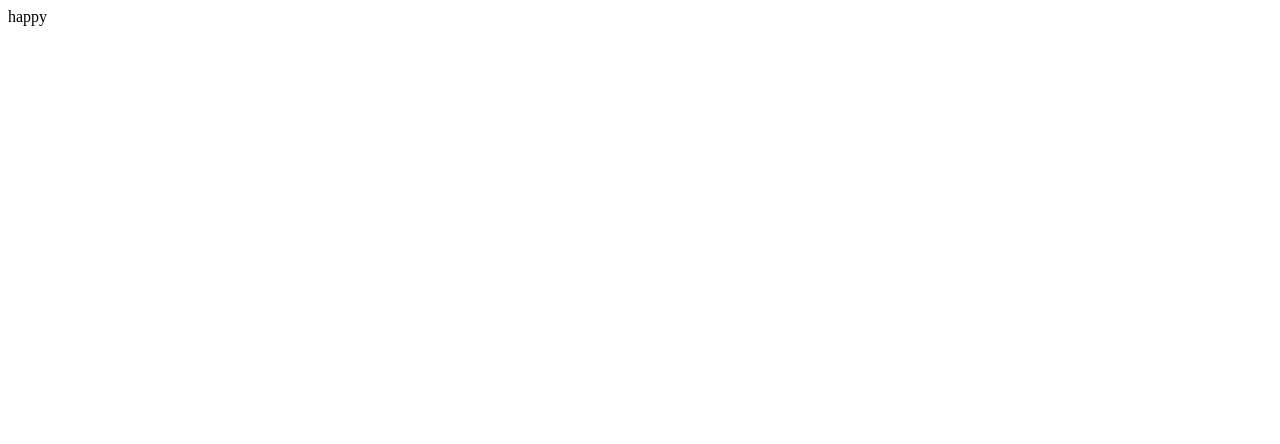
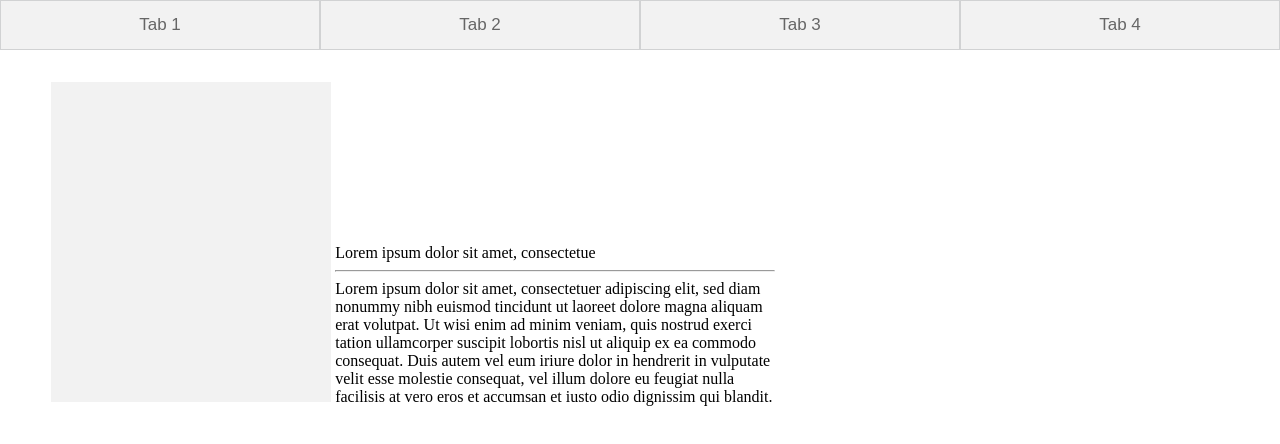
Before and after one commit to tmcjunkinmarquis/pattrn-party, a website: page index.html in a window 1280 px wide. Drawn offline with Linux system fonts and the light colour scheme; files that its build step writes are made by us from their sources.

Commit message:
Transfer files from problem repo

```diff
--- /dev/null
+++ b/AccordionTabs/reset.css
@@ -0,0 +1,88 @@
+html,
+body,
+div,
+span,
+applet,
+object,
+iframe,
+h1,
+h2,
+h3,
+h4,
+h5,
+h6,
+p,
+blockquote,
+pre,
+a,
+abbr,
+acronym,
+address,
+big,
+cite,
+code,
+del,
+dfn,
+em,
+img,
+ins,
+kbd,
+q,
+s,
+samp,
+small,
+strike,
+strong,
+sub,
+sup,
+tt,
+var,
+b,
+u,
+i,
+center,
+dl,
+dt,
+dd,
+ol,
+ul,
+li,
+fieldset,
+form,
+label,
+legend,
+table,
+caption,
+tbody,
+tfoot,
+thead,
+tr,
+th,
+td,
+article,
+aside,
+canvas,
+details,
+embed,
+figure,
+figcaption,
+footer,
+header,
+hgroup,
+menu,
+nav,
+output,
+ruby,
+section,
+summary,
+time,
+mark,
+audio,
+video {
+  margin: 0;
+  padding: 0;
+  border: 0;
+  font-size: 100%;
+  font: inherit;
+  vertical-align: baseline;
+}
--- /dev/null
+++ b/AccordionTabs/styles.css
@@ -0,0 +1,34 @@
+body,
+html {
+  height: 100%;
+  margin: 0;
+}
+
+.tablink {
+  background-color: #F2F2F2;
+  color: #666666;
+  float: left;
+  border: 1px solid #D1D2D3;
+  outline: none;
+  padding: 14px 16px;
+  font-size: 17px;
+  width: 25%;
+}
+
+.tabcontent {
+  display: inline-block;
+}
+
+.img-placeholder {
+  display: inline-block;
+  margin-top: 4vh;
+  margin-left: 4vw;
+  width: 35vh;
+  height: 40vh;
+  background-color: #F2F2F2;
+}
+
+.title-and-description {
+  display: inline-block;
+  width: 55vh;
+}
--- a/index.html
+++ b/index.html
@@ -1,12 +1,39 @@
 <!DOCTYPE html>
 <html lang="en">
+
 <head>
   <meta charset="UTF-8">
   <meta name="viewport" content="width=device-width, initial-scale=1.0">
   <meta http-equiv="X-UA-Compatible" content="ie=edge">
-  <title>Document</title>
+  <title>Accordion tabs</title>
+  <link href="reset.css" type="text/css" rel="stylesheet">
+  <link href="styles.css" type="text/css" rel="stylesheet">
+  <link href="https://fonts.googleapis.com/css?family=Open+Sans:300,600" rel="stylesheet">
 </head>
+
 <body>
-  <div>happy</div>
+  <button class="tablink">Tab 1</button>
+  <button class="tablink">Tab 2</button>
 </body>
+<button class="tablink">Tab 3</button>
+<button class="tablink">Tab 4</button>
+
+<div id="tab-one" class="tabcontent">
+  <div class="img-placeholder"></div>
+  <div class="title-and-description">
+    <h3>Lorem ipsum dolor sit amet, consectetue</h3>
+    <hr>
+    <p>Lorem ipsum dolor sit amet, consectetuer adipiscing elit, sed diam nonummy nibh euismod tincidunt ut laoreet dolore
+      magna aliquam erat volutpat. Ut wisi enim ad minim veniam, quis nostrud exerci tation ullamcorper suscipit lobortis
+      nisl ut aliquip ex ea commodo consequat. Duis autem vel eum iriure dolor in hendrerit in vulputate velit esse molestie
+      consequat, vel illum dolore eu feugiat nulla facilisis at vero eros et accumsan et iusto odio dignissim qui blandit.</p>
+  </div>
+
+
+</div>
+
+</body>
+</body>
+
+
 </html>
```
